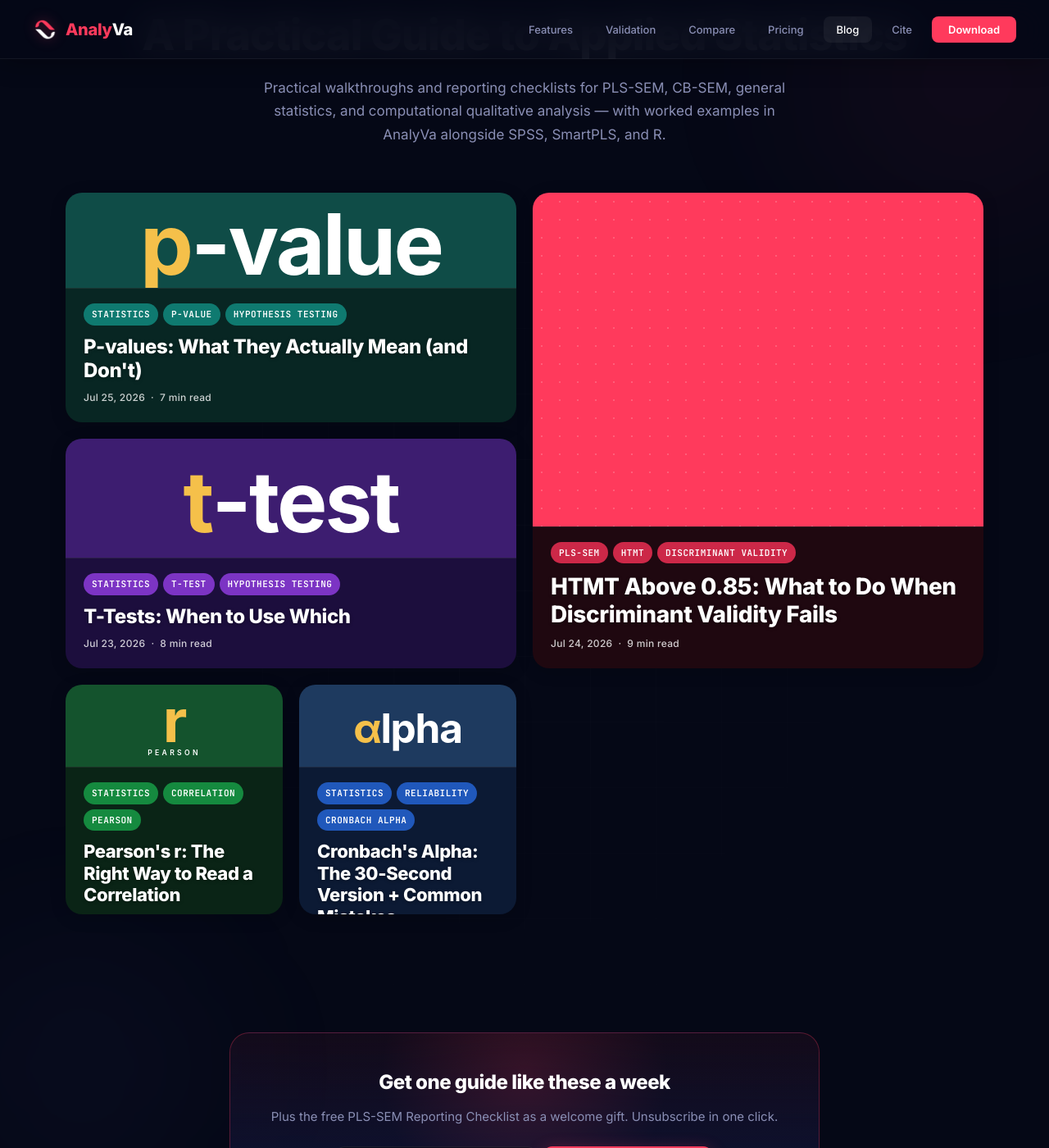
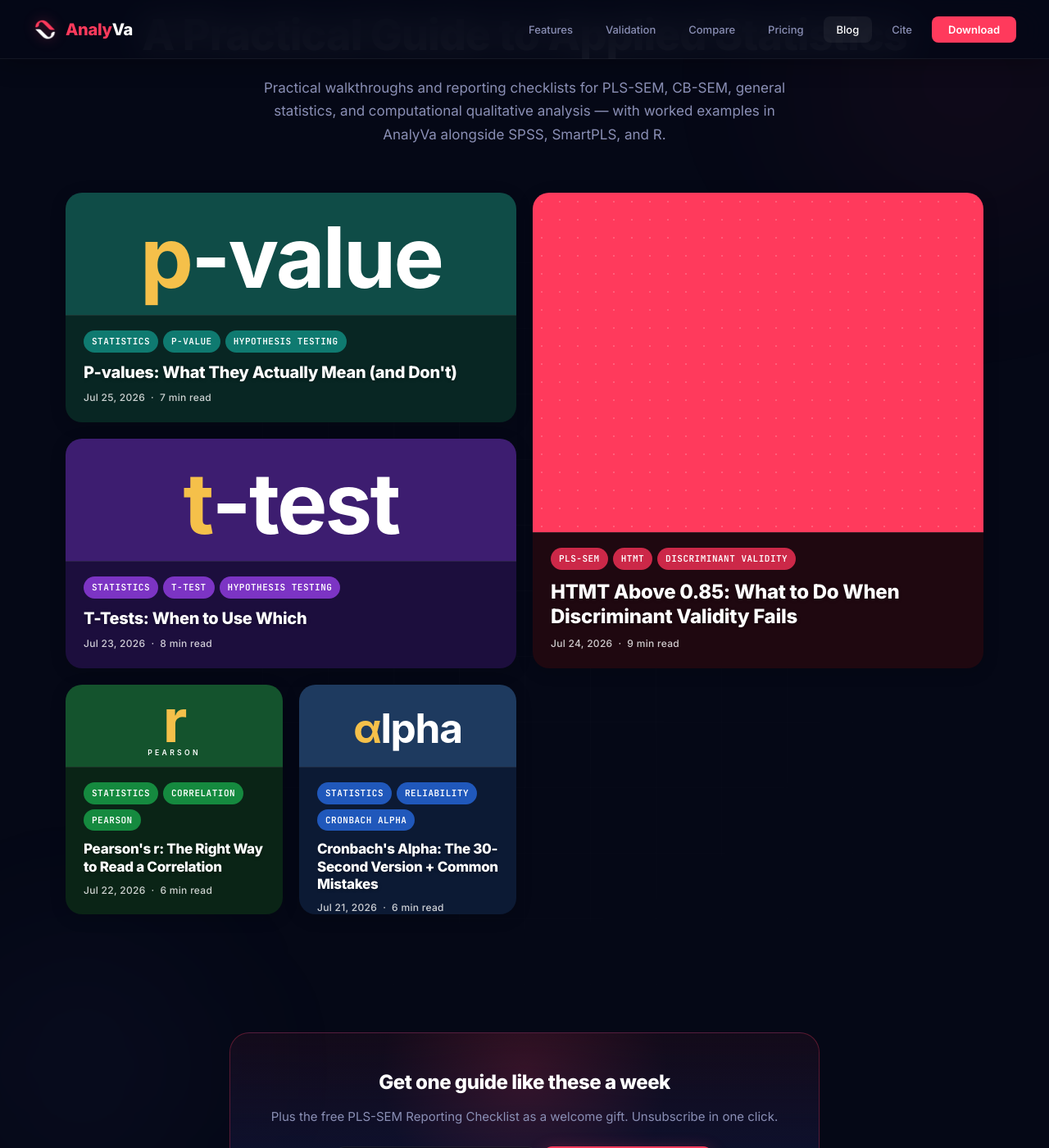
Before and after one commit to Bouzarab/Bouzarab.github.io, a Jekyll site: the page built from blog/index.html, in a window 1280 px wide and 1400 px high, scrolled down 200 px. Shown: the whole window at 82% size. Built offline with Jekyll 4.4.1, drawn with Linux system fonts in a browser that asks for light colours.

Commit message:
Blog cards: smaller title fonts + line-clamp to prevent overflow

```diff
--- a/assets/css/main.css
+++ b/assets/css/main.css
@@ -547,16 +547,22 @@ main.site-main { position: relative; z-index: 1; padding-top: 72px; }
 .gallery-card .card-title {
   margin: 0 0 8px 0;
   font-family: var(--font-sans);
-  font-size: 22px;
+  font-size: 17px;
   font-weight: 800;
-  line-height: 1.2;
-  letter-spacing: -0.4px;
+  line-height: 1.25;
+  letter-spacing: -0.3px;
   color: #fff;
   text-shadow: 0 1px 4px rgba(0,0,0,0.35);
+  display: -webkit-box;
+  -webkit-line-clamp: 4;
+  -webkit-box-orient: vertical;
+  overflow: hidden;
+  text-overflow: ellipsis;
 }
 
-.gallery-card.size-large .card-title { font-size: 28px; }
-.gallery-card.size-wide  .card-title { font-size: 24px; }
+.gallery-card.size-large .card-title { font-size: 24px; -webkit-line-clamp: 4; }
+.gallery-card.size-wide  .card-title { font-size: 20px; -webkit-line-clamp: 3; }
+.gallery-card.size-tall  .card-title { font-size: 18px; -webkit-line-clamp: 5; }
 
 .gallery-card .card-meta {
   font-family: var(--font-sans);
```
